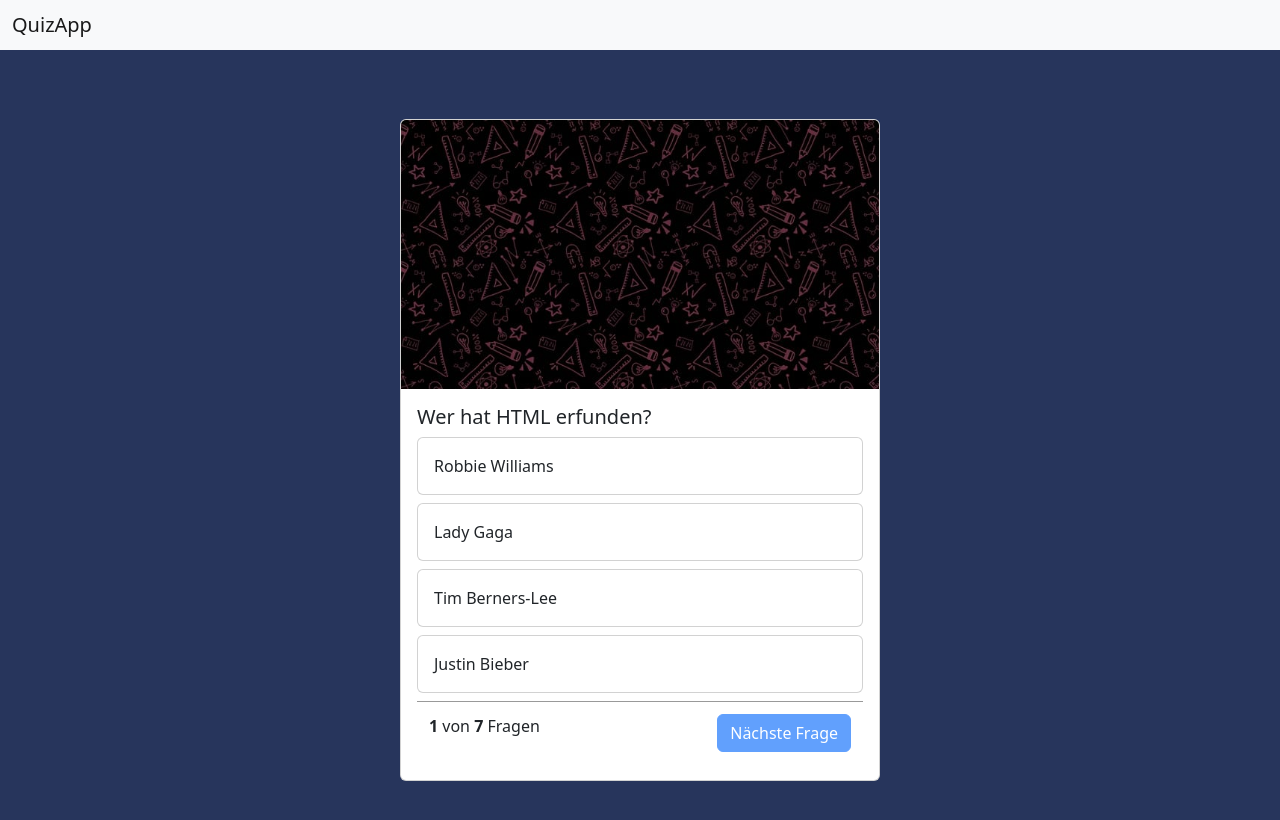
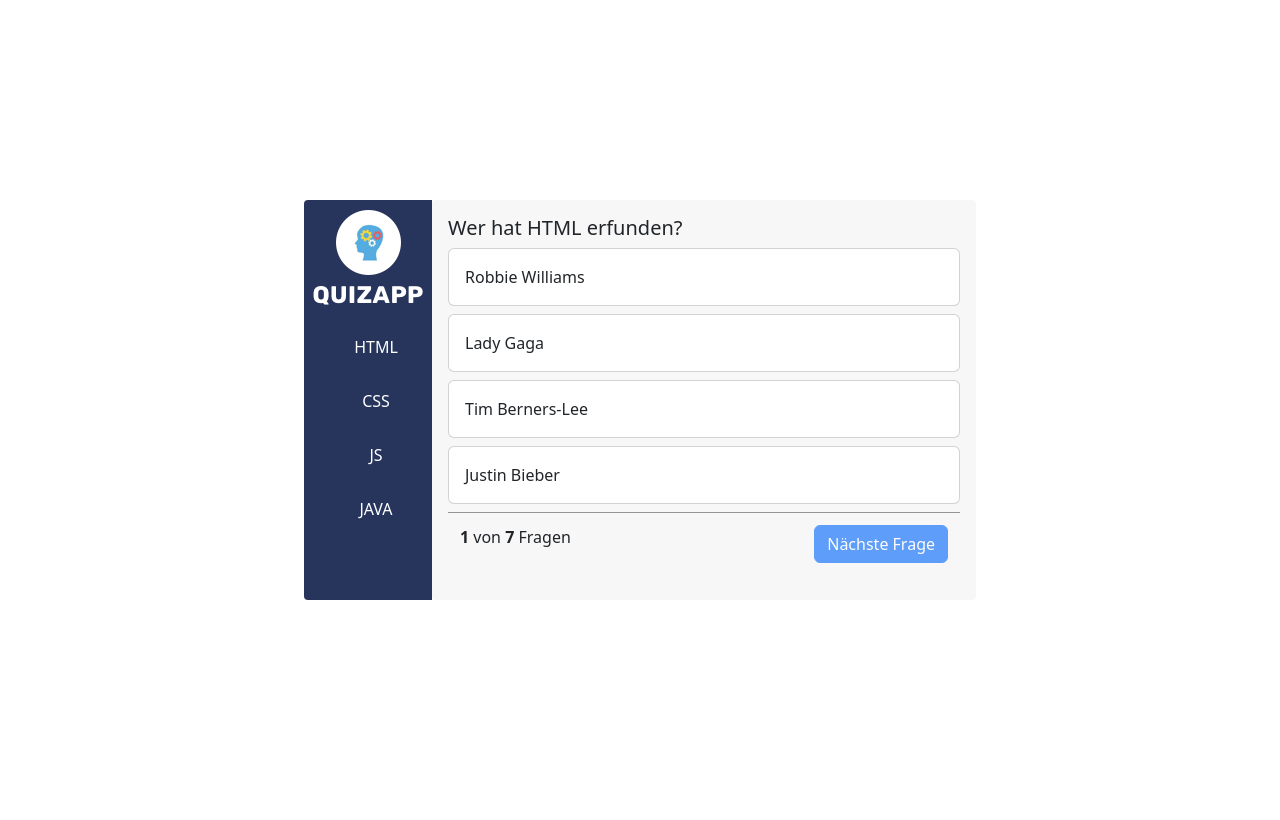
Before and after one commit to FuchsChristopher/QuizApp, a plain HTML site: page index.html in a window 1280 px wide. Drawn offline with nearby package versions, Linux system fonts and the light colour scheme.

Commit message:
chance layout

```diff
--- a/index.html
+++ b/index.html
@@ -18,21 +18,26 @@
 
 <body onload="init()">
 
-    <nav class="navbar bg-light">
-        <div class="container-fluid">
-            <span class="navbar-brand mb-0 h1">QuizApp</span>
-        </div>
-    </nav>
-
     <div class="container">
-        <div class="card quiz-card">
-            <img src="./img/pencil.jpg" class="card-img-top">
+        <div class="card2 quiz-card">
 
             <div class="card-body" id="endScreen" style="display: none;">
                 Quiz beendet!
             </div>
 
-            <div class="card-body" id="questionBody">
+            <div class="bgc-nav">
+                <div class="navImg">
+                    <img class="imgSize" src="./img/logo.png">
+                </div>
+                <nav class="navLink">
+                    <div class="hover"><a href="#">HTML</a></div>
+                    <div class="hover"><a href="#">CSS</a></div>
+                    <div class="hover"><a href="#">JS</a></div>
+                    <div class="hover"><a href="#">JAVA</a></div>
+                </nav>
+            </div>
+
+            <div class="card-body card-body-color" id="questionBody">
                 <h5 class="card-title" id="questiontext">Frage</h5>
 
                 <div class="card quiz-answer-card mb-2" onclick="answer('answer_1')">
--- a/script.js
+++ b/script.js
@@ -63,7 +63,6 @@ let currentQuestion = 0;
 
 function init() {
     document.getElementById('all-questions').innerHTML = questions.length;
-
     showQuestion();
 }
 
--- a/style.css
+++ b/style.css
@@ -1,10 +1,7 @@
-body {
-    background-color: rgb(39, 53, 92) !important;
-}
+
 
 .container {
     min-height: 100vh;
-    background-color: rgb(39, 53, 92) !important;
     display: flex;
     align-items: center;
     justify-content: center;
@@ -18,7 +15,35 @@ body {
 }
 
 .quiz-card {
-    width: 30rem;
+    width: 42rem;
+}
+
+.card2 {
+    --bs-card-spacer-y: 1rem;
+    --bs-card-spacer-x: 1rem;
+    --bs-card-title-spacer-y: 0.5rem;
+    --bs-card-border-width: 1px;
+    --bs-card-border-radius: 0.375rem;
+    --bs-card-box-shadow: ;
+    --bs-card-inner-border-radius: calc(0.375rem - 1px);
+    --bs-card-cap-padding-y: 0.5rem;
+    --bs-card-cap-padding-x: 1rem;
+    --bs-card-cap-bg: rgba(0, 0, 0, 0.03);
+    --bs-card-cap-color: ;
+    --bs-card-height: ;
+    --bs-card-color: ;
+    --bs-card-bg: #fff;
+    --bs-card-img-overlay-padding: 1rem;
+    --bs-card-group-margin: 0.75rem;
+    position: relative;
+    display: flex;
+    min-width: 0;
+    height: var(--bs-card-height);
+    word-wrap: break-word;
+    background-color: var(--bs-card-bg);
+    background-clip: border-box;
+    border: var(--bs-card-border-width) solid var(--bs-card-border-color);
+    border-radius: var(--bs-card-border-radius);
 }
 
 .quiz-answer-card :hover {
@@ -29,3 +54,58 @@ body {
 .bg-success, .bg-danger {
     color: white;
 }
+
+.bgc-nav {
+    background-color: rgb(39, 53, 92);
+    color: white;
+    height: 50vh;
+    width: 8rem;
+    border-radius: 4px 0px 0px 4px;
+}
+
+.card-body-color {
+    background-color: rgb(247, 247, 247);
+    border-radius: 4px;
+}
+
+.navImg {
+    display: flex;
+    justify-content: center;
+    margin-top: 10px;
+}
+
+.navLink {
+    display: flex;
+    flex-direction: column;
+    align-items: center;
+    margin: 30px;
+}
+
+.navLink a {
+    text-decoration: none;
+    color: white;
+    border-left: 8px solid transparent;
+    transition: all 125ms ease-in-out;
+}
+
+.navLink a:hover {
+    color: white;
+}
+
+nav div {
+    width: 200%;
+    margin-bottom: 30px;
+    border-left: 8px solid transparent;
+
+}
+
+.hover {
+    display: flex;
+    justify-content: center;
+    align-items: center;
+}
+
+.hover:hover {
+    border-left: 8px solid white;
+    transition: all 125ms ease-in-out;
+}
```
